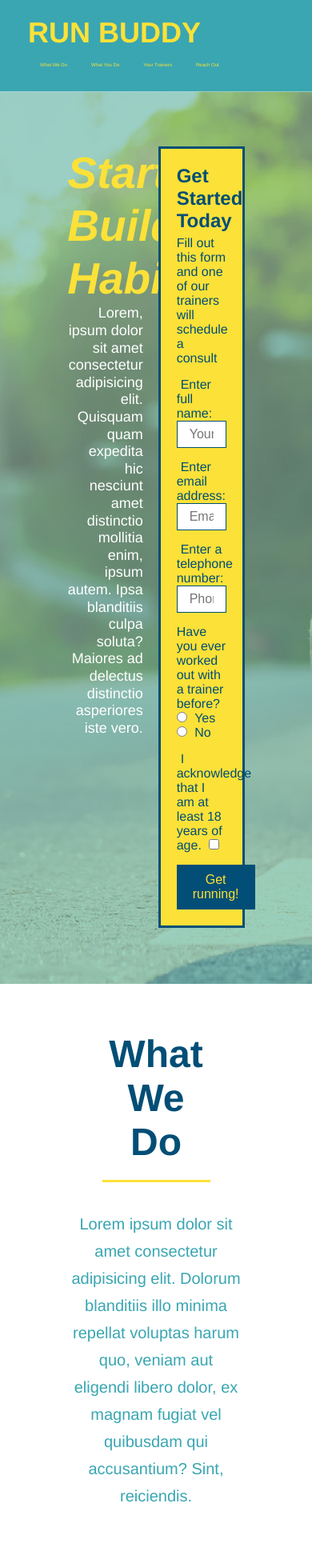
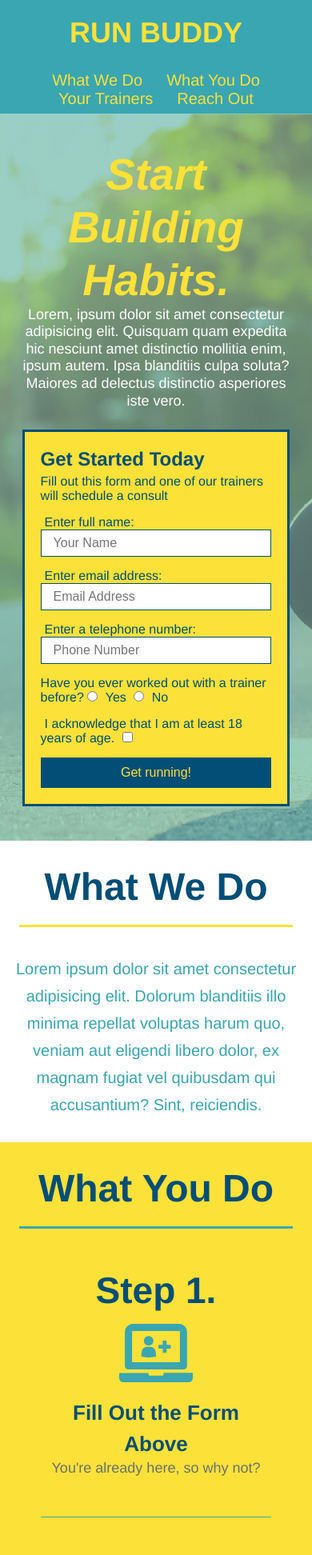
Before and after one commit to kaylynclark/run-buddy, a plain HTML site: page index.html in a window 390 px wide. Shown: the top 1944 px of the page at 80% size. Drawn offline with Linux system fonts and the light colour scheme.

Commit message:
finished media queries

```diff
--- a/assets/css/style.css
+++ b/assets/css/style.css
@@ -279,11 +279,85 @@ section{
     font-size: 16px;
 }
 @media screen and (max-width: 980px) {
-
+   header {
+       padding-bottom: 0;
+       justify-content: center;
+   }
+   header h1 {
+       width: 100%;
+       text-align: center;
+   }
+   header nav ul {
+       margin-top: 20px;
+       width: 100%;
+       justify-content: center;
+   }
+   header nav ul li a {
+       font-size: 20px;
+   }
+   footer h2, footer div {
+       text-align: center;
+       width: 100%;
+   }
+   .hero-cta, .hero-form {
+       width: 100%;
+   }
+   .hero-cta {
+       text-align: center;
+   }
+   .section-title {
+       width: 80%;
+   }
+   .trainer {
+       flex: 0 70%;
+   }
+   .contact-info iframe {
+       flex: 1 100%;
+   }
 }
 @media screen and (max-width: 768px) {
-
+    section {
+        padding: 30px 15px;
+    }
+    .steps h3 {
+        flex: 1 100%;
+        text-align: center;
+    }
+    .step-info {
+        flex: 2 100%;
+        text-align: center;
+        justify-content: center;
+    }
+    .step-img {
+        flex: 0 32%;
+        margin-right: 0;
+        margin-top: 15px;
+        margin-bottom: 15px;
+    }
+    .step-text {
+        flex: 100%;
+    }
 }
 @media screen and (max-width: 575px) {
-
+    .hero-form button {
+        width: 100%;
+    }
+    .section-title {
+        width: 95%;
+    }
+    .intro p {
+        width: 100%;
+    }
+    .trainer {
+        flex: 0 100%;
+    }
+   .contact-info {
+       text-align: center;
+   }
+   .contact-info > * {
+       flex: 0 100%;
+   }
+   .contact-form {
+       order: 3;
+   }
 }
```
